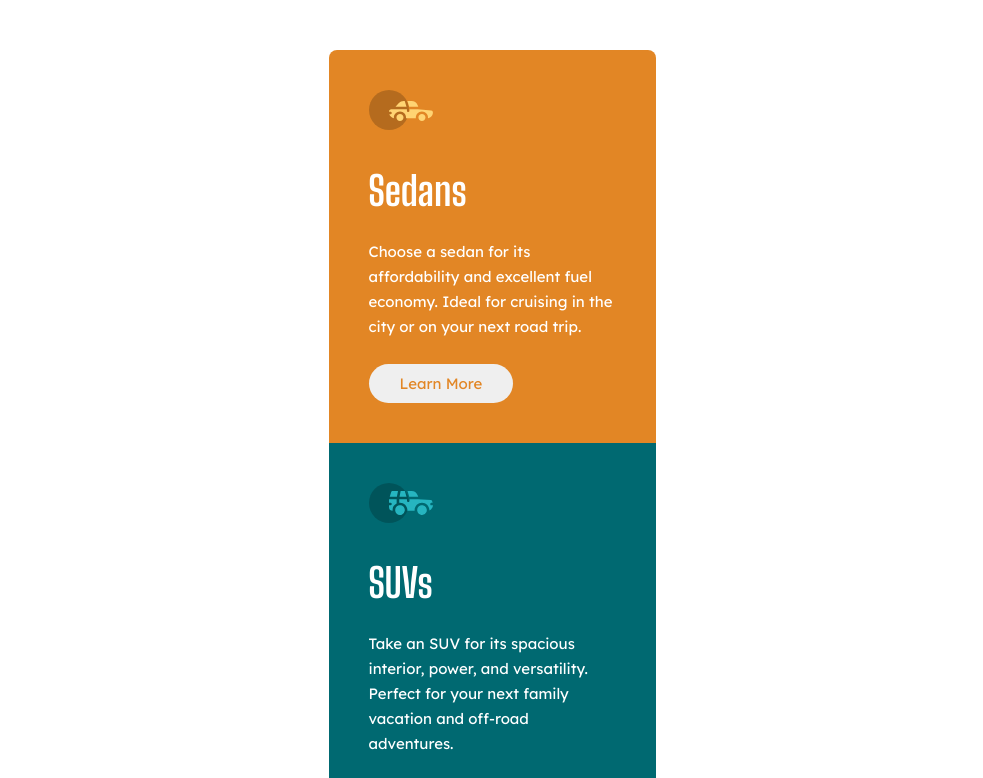
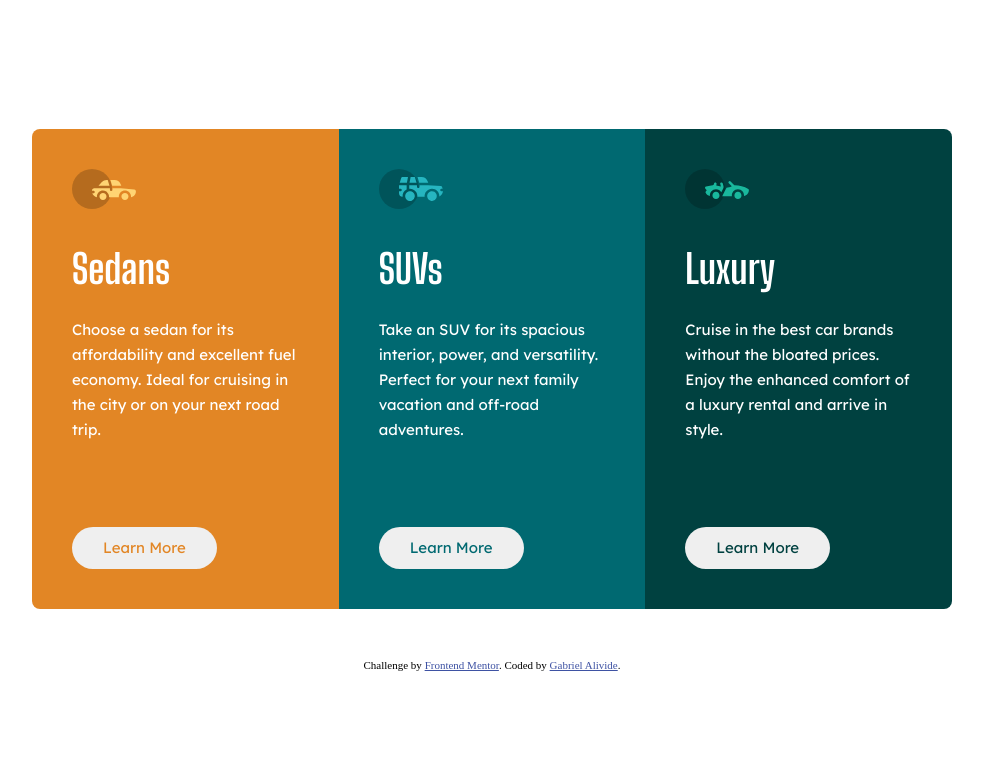
Before and after one commit to Laoluwapo/3-column-preview-card-component, a plain HTML site: page index.html in a window 1280 px wide. Shown: the top 778 px of the page, without its empty margins (148-1131 px from the left). Drawn offline with Linux system fonts and the light colour scheme.

Commit message:
Build the desktop design.

```diff
--- a/css/style.css
+++ b/css/style.css
@@ -9,6 +9,7 @@ html {
 }
 
 body {
+    min-height: 100vh;
     display: flex;
     align-items: center;
     justify-content: center;
@@ -64,11 +65,12 @@ body {
 .btn {
     border: none;
     border-radius: 2.5rem;
+    cursor: pointer;
     font-size: 1.5rem;
     font-weight: 400;
     font-family: 'Lexend Deca', Arial, Helvetica, sans-serif;
     outline: none;
-    padding: 1.1rem 3.1rem;
+    padding: 1.2rem 3.1rem;
     transition: all .2s ease-in;
 }
 
@@ -98,3 +100,18 @@ body {
 .attribution a {
     color: hsl(228, 45%, 44%);
 }
+
+@media screen and (min-width:768px) {
+    .container {
+        display: grid;
+        grid-template-columns: repeat(3, 1fr);
+        max-width: 920px;
+        margin: 0 5rem 5rem;
+    }
+    .car-text {
+        margin-bottom: 8.5rem;
+    }
+    .btn {
+        white-space: nowrap;
+    }
+}
```
